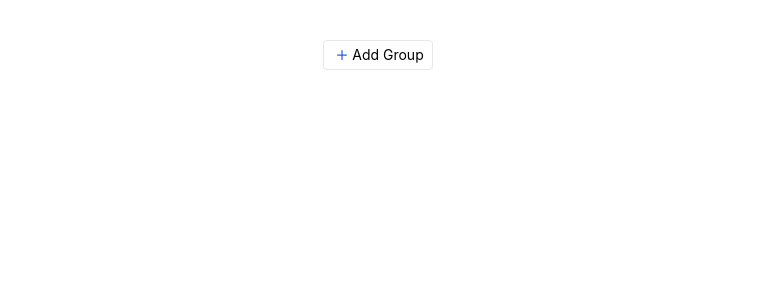
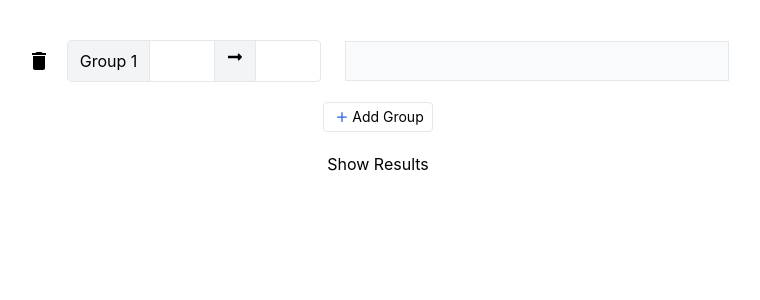
Before and after one commit to shristi-gupta21/group-to-do-app, a React (Create React App) app: page / in a window 1280 px wide. Shown: the top 300 px of the page, without its empty margins (262-1022 px from the left). Built offline with nearby package versions, Linux system fonts and the light colour scheme.

Commit message:
display data in result

```diff
--- a/src/App.js
+++ b/src/App.js
@@ -1,5 +1,4 @@
 import { Main } from "./components/Main";
-import { ToDoDetails } from "./components/ToDoDetails";
 
 function App() {
   return <Main />;
--- a/src/components/Group.js
+++ b/src/components/Group.js
@@ -54,7 +54,7 @@ export const Group = ({ index }) => {
           </div>
         </div>
       </div>
-      <Result />
+      <Result index={index} start={startValue} end={endValue} />
     </div>
   );
 };
--- a/src/components/Main.js
+++ b/src/components/Main.js
@@ -3,6 +3,7 @@ import { Group } from "./Group";
 import { IoIosAdd } from "react-icons/io";
 import { useDispatch, useSelector } from "react-redux";
 import { createGroup } from "../features/groupSlice";
+import { fetchDataAction } from "../features/dataSlice";
 
 export const Main = () => {
   const dispatch = useDispatch();
@@ -10,7 +11,14 @@ export const Main = () => {
   let handleClick = () => {
     dispatch(createGroup());
   };
+  const { value, loading, error } = useSelector((state) => state.data);
+  console.log(value, loading, error);
+
+  const handleShowResults = () => {
+    dispatch(fetchDataAction());
+  };
   return (
+    <>
       <div className="mx-auto flex flex-col items-center my-10 gap-5">
         {group.map((item, index) => (
           <Group key={item.id} index={index + 1} />
@@ -23,6 +31,8 @@ export const Main = () => {
           <IoIosAdd className=" text-blue-600 text-xl" />
           Add Group
         </button>
+        <button onClick={handleShowResults}>Show Results</button>
       </div>
+    </>
   );
 };
--- a/src/components/Result.js
+++ b/src/components/Result.js
@@ -1,14 +1,22 @@
-import React, { useEffect } from "react";
-import { useDispatch, useSelector } from "react-redux";
-import { fetchDataAction } from "../features/dataSlice";
+import React from "react";
+import { useSelector } from "react-redux";
 
-export const Result = () => {
-  const dispatch = useDispatch();
-  const { value, loading, error } = useSelector((state) => state.data);
-  console.log(value, loading, error);
-  useEffect(() => {
-    dispatch(fetchDataAction());
-  }, [dispatch]);
-
-  return <div className=" w-96 border bg-gray-50 h-10 py-3 px-4"></div>;
+export const Result = ({ index, start, end }) => {
+  const { value, loading, error } = useSelector((state) => state?.data);
+  //   console.log("result", value, loading, error);
+  console.log(value);
+  let newArr = value?.filter(
+    (item, index) => item.id >= start && item.id <= end
+  );
+  console.log(newArr);
+  return (
+    <div key={index} className=" w-96 border bg-gray-50 h-10 py-3 px-4">
+      {loading && <p>Loading..</p>}
+      {newArr.map((item) => (
+        <span>
+          ({item.id}) {item.completed ? "true " : "false "}
+        </span>
+      ))}
+    </div>
+  );
 };
--- a/src/components/ToDoDetails.js
+++ /dev/null
@@ -1,26 +0,0 @@
-import React from "react";
-import { useEffect } from "react";
-import { useState } from "react";
-import { Group } from "./Group";
-
-export const ToDoDetails = () => {
-  const [data, setData] = useState([]);
-  useEffect(() => {
-    const fetchData = async () => {
-      try {
-        const res = await fetch(`https://jsonplaceholder.typicode.com/todos/`);
-        if (!res.ok) {
-          throw new Error("failed to fetch todo");
-        }
-        const data = await res.json();
-        setData(data);
-      } catch (error) {
-        console.error(error);
-      }
-    };
-    fetchData();
-  }, []);
-
-  let filteredData = data.filter((item) => item.id < 11);
-  return filteredData;
-};
--- a/src/features/dataSlice.js
+++ b/src/features/dataSlice.js
@@ -10,17 +10,14 @@ export const dataSlice = createSlice({
   },
   reducers: {
     fetchDataStart: (state) => {
-      console.log(state);
       state.loading = true;
       state.error = null;
     },
     fetchDataSuccess: (state, action) => {
-      console.log("fetchDataSuccess", state);
       state.loading = false;
       state.value = action.payload;
     },
     fetchDataFailure: (state, action) => {
-      console.log("fetchDataFailure", state);
       state.loading = false;
       state.error = action.payload;
     },
--- a/src/features/groupSlice.js
+++ b/src/features/groupSlice.js
@@ -3,7 +3,7 @@ import { createSlice } from "@reduxjs/toolkit";
 export const groupSlice = createSlice({
   name: "group",
   initialState: {
-    value: [],
+    value: [{ id: crypto.randomUUID() }],
   },
   reducers: {
     createGroup: (state) => {
```
Lines whose indentation alone changed are shown as unchanged.
